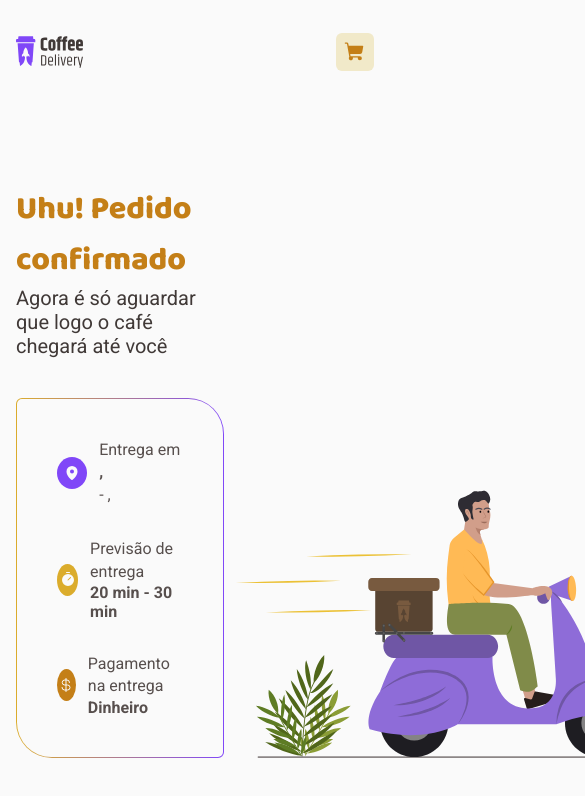
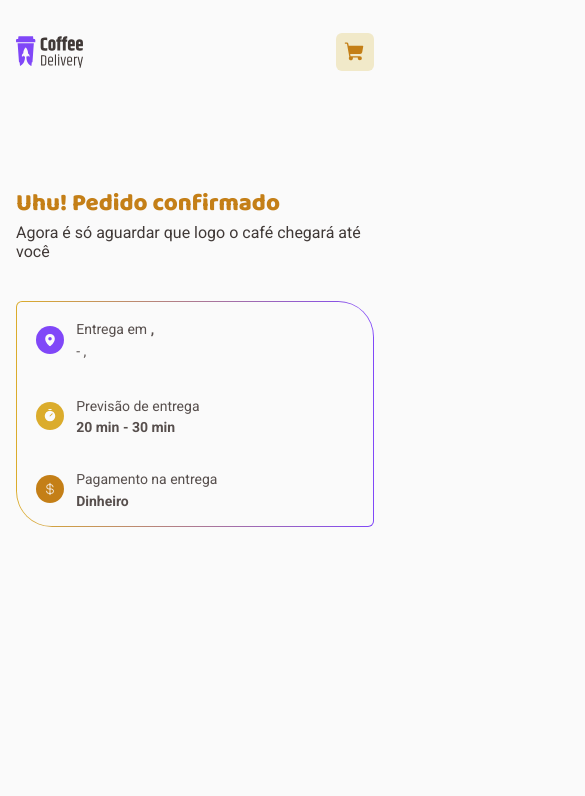
Before and after one commit to Lucariozin/ignite-challenge-coffee-delivery, a React (Vite) app: page /pedido-confirmado in a window 390 px wide. Shown: the top 796 px of the page, 585 px wide, since content can reach past the window. Built offline with nearby package versions, Linux system fonts and the light colour scheme.

Commit message:
adding responsiveness to the 'ConfirmedOrder' page.

```diff
--- a/src/pages/ConfirmedOrder/ConfirmedOrder.styles.ts
+++ b/src/pages/ConfirmedOrder/ConfirmedOrder.styles.ts
@@ -10,17 +10,29 @@ export const Container = styled.div`
 export const DeliverySummaryContainer = styled.div`
   width: 100%;
   max-width: 32.875rem;
+
+  ${({ theme }) => theme.breakpoints.down(1100)} {
+    margin: 0 auto;
+  }
 `
 
 export const ConfirmedOrderTitle = styled.h1`
   font-size: 2rem;
   font-weight: 800;
   color: ${({ theme }) => theme.palette.yellow[500]};
+
+  ${({ theme }) => theme.breakpoints.down('sm')} {
+    font-size: 1.5rem;
+  }
 `
 
 export const ConfirmedOrderText = styled.p`
   font-size: 1.25rem;
   color: ${({ theme }) => theme.palette.gray[800]};
+
+  ${({ theme }) => theme.breakpoints.down('sm')} {
+    font-size: 1rem;
+  }
 `
 
 export const LinearGradientBorder = styled.div`
@@ -47,6 +59,10 @@ export const DeliverySummary = styled.main`
 
   border-radius: 5px 2.15rem;
   background-color: ${({ theme }) => theme.palette.gray[100]};
+
+  ${({ theme }) => theme.breakpoints.down('sm')} {
+    padding: 1rem 1.2rem;
+  }
 `
 
 export const DeliverySummaryRow = styled.div`
@@ -70,6 +86,16 @@ export const Icon = styled.span<IconProps>`
   color: ${({ theme }) => theme.palette.gray[100]};
   background-color: ${({ color }) => color};
   border-radius: 50%;
+
+  ${({ theme }) => theme.breakpoints.down('sm')} {
+    width: 1.75rem;
+    height: 1.75rem;
+
+    & > svg {
+      width: 0.875rem;
+      height: 0.875rem;
+    }
+  }
 `
 
 export const RowTextContainer = styled.div``
@@ -77,10 +103,18 @@ export const RowTextContainer = styled.div``
 export const RowText = styled.p`
   line-height: 1.4rem;
   color: ${({ theme }) => theme.palette.gray[700]};
+
+  ${({ theme }) => theme.breakpoints.down('sm')} {
+    font-size: 0.875rem;
+  }
 `
 
 export const RowStrong = styled.strong`
   color: ${({ theme }) => theme.palette.gray[700]};
+
+  ${({ theme }) => theme.breakpoints.down('sm')} {
+    font-size: 0.875rem;
+  }
 `
 
 export const MotoboyImage = styled.img`
@@ -91,4 +125,8 @@ export const MotoboyImage = styled.img`
 
   animation: fadeIn forwards 2s;
   animation-delay: 500ms;
+
+  ${({ theme }) => theme.breakpoints.down(1100)} {
+    display: none;
+  }
 `
```
